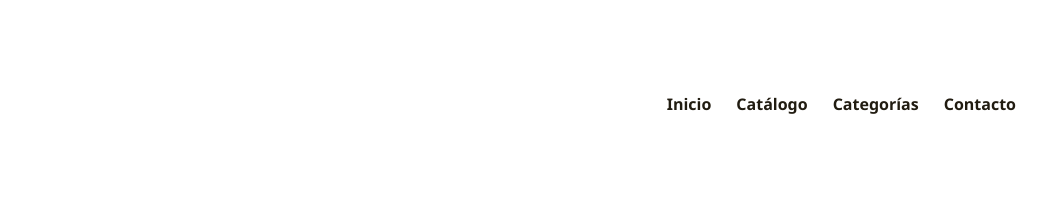
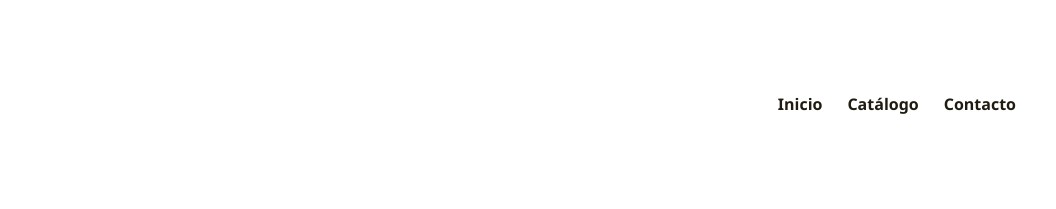
Before and after one commit to NichanUwU/COMERCIALIZADORA-DEL-HOGAR, a plain HTML site: page index.html in a window 1280 px wide. Shown: the top 209 px of the page, 224-1280 px from the left. Drawn offline with Linux system fonts and the light colour scheme; grey boxes are pictures that could not be loaded.

Commit message:
Comment out 'Categorías' link in index.html
Comment out the 'Categorías' link in the navigation.

```diff
--- a/index.html
+++ b/index.html
@@ -19,7 +19,7 @@
                     <li><a href="index.html">Inicio</a></li>
                     <li><a href="catalogo.html">Catálogo</a></li>
 
-                    <li><a href="catalogo.html">Categorías</a></li>
+                    <!--<li><a href="catalogo.html">Categorías</a></li> -->
                     <li><a href="https://api.whatsapp.com/send/?phone=529651000641&amp;text&amp;type=phone_number&amp;app_absent=0" target="_blank" rel="noopener noreferrer">Contacto</a></li>
                 </ul>
             </nav>
```
